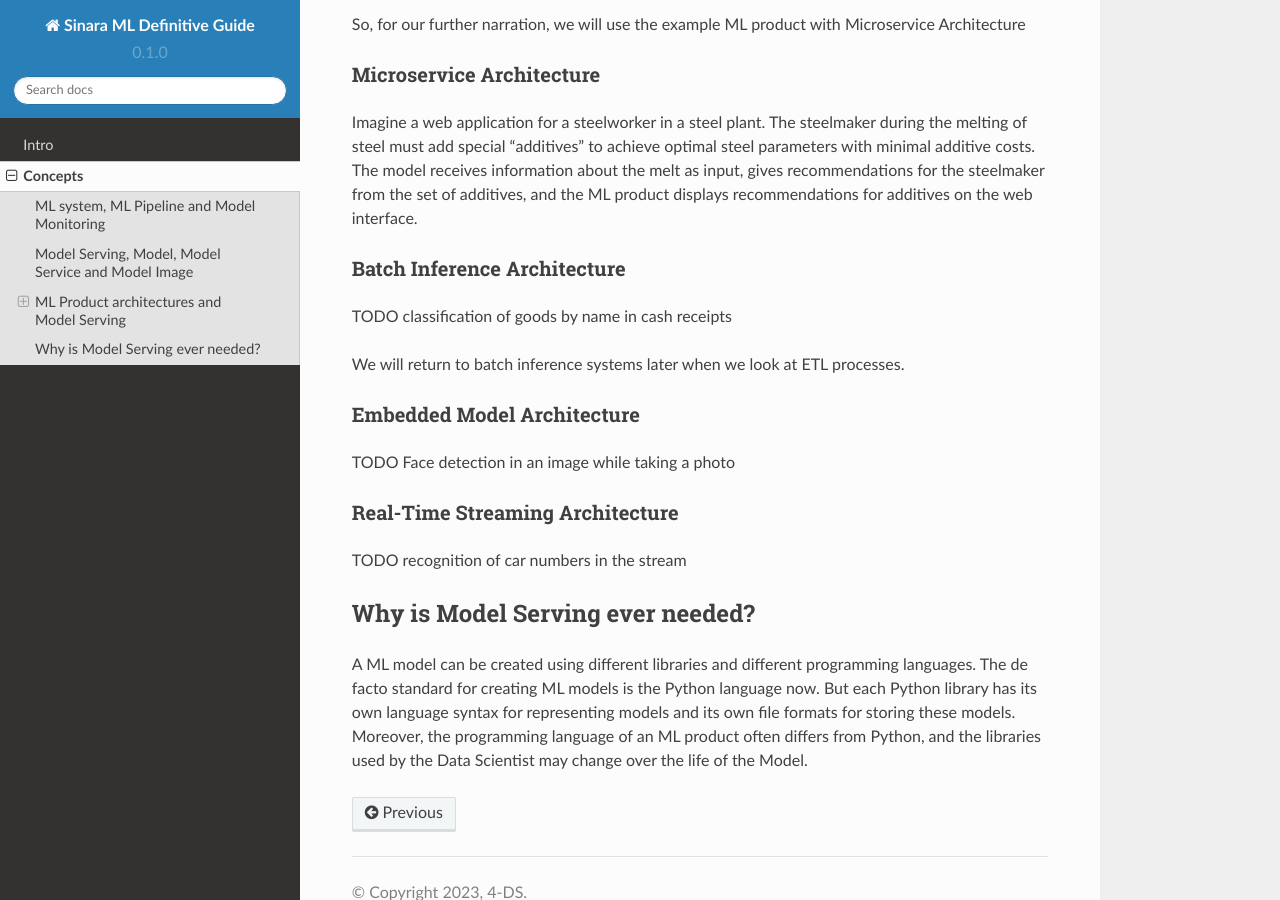
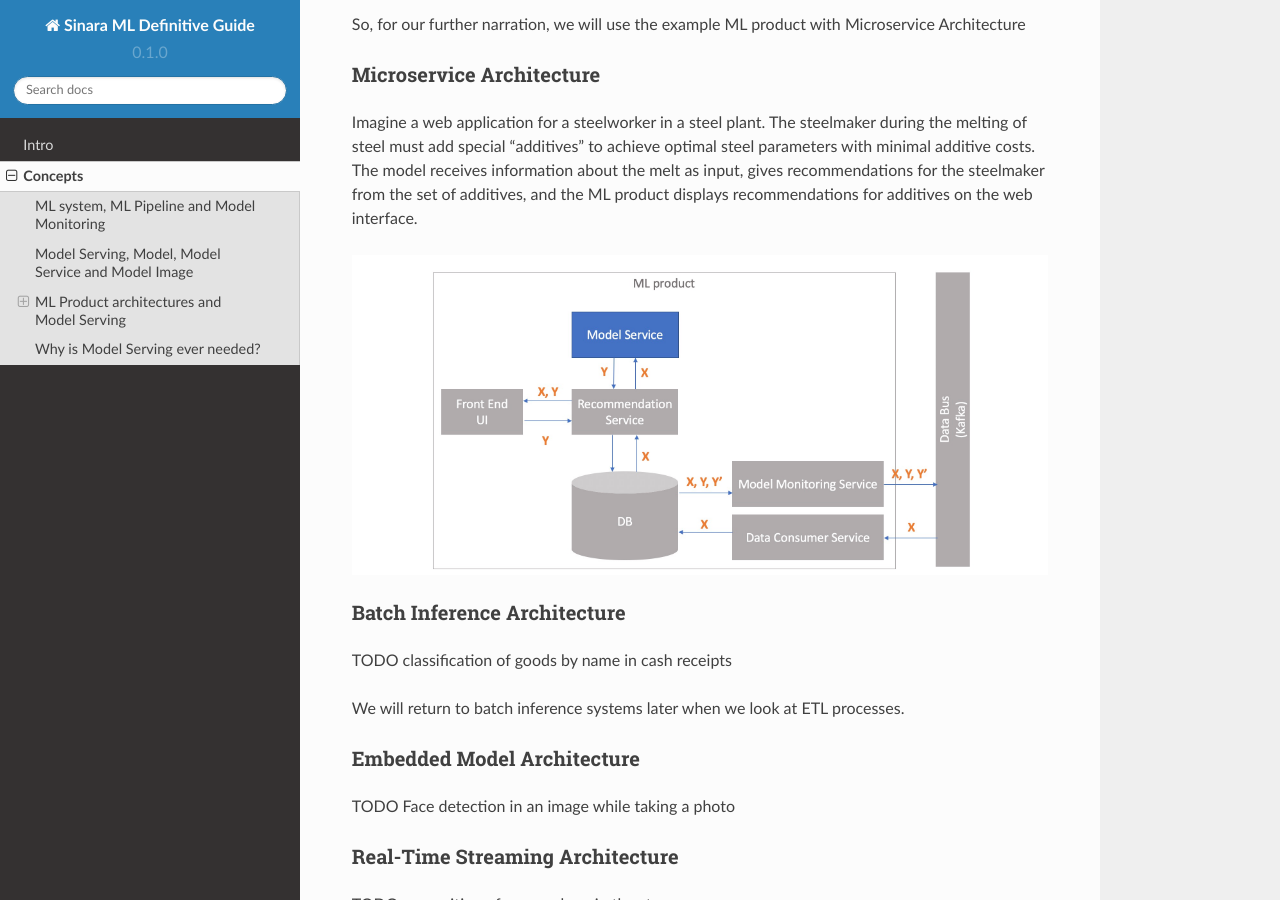
Before and after one commit to 4-DS/SinaraML-Def-Guide, a Sphinx documentation site: the page built from docs/source/concepts.rst, in a window 1280 px wide and 900 px high, scrolled down 2848 px. Built offline with Sphinx 7.4.7 and the Read the Docs theme 2.0.0, drawn with Linux system fonts in a browser that asks for light colours.

Commit message:
Update concepts.rst

```diff
--- a/docs/source/concepts.rst
+++ b/docs/source/concepts.rst
@@ -56,6 +56,8 @@ Microservice Architecture
 =========================
 Imagine a web application for a steelworker in a steel plant. The steelmaker during the melting of steel must add special "additives" to achieve optimal steel parameters with minimal additive costs. The model receives information about the melt as input, gives recommendations for the steelmaker from the set of additives, and the ML product displays recommendations for additives on the web interface.
 
+.. image:: microservice_architecture.jpeg
+
 Batch Inference Architecture
 ============================
 TODO
```
